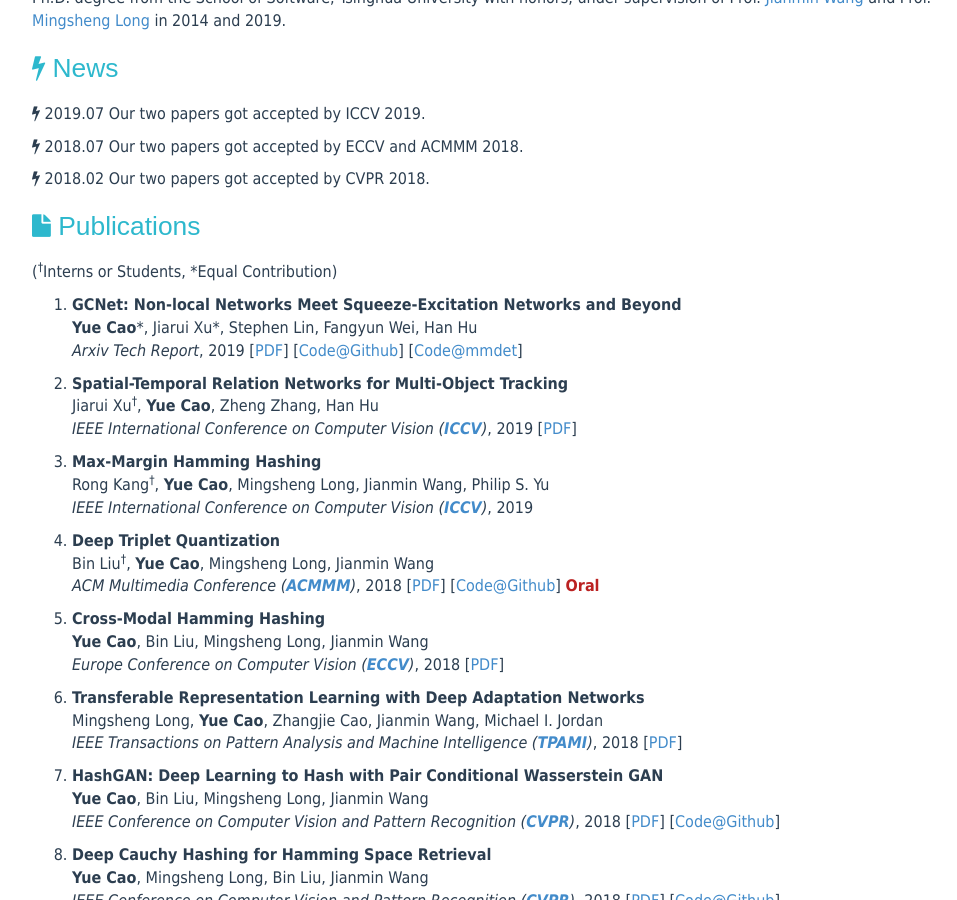
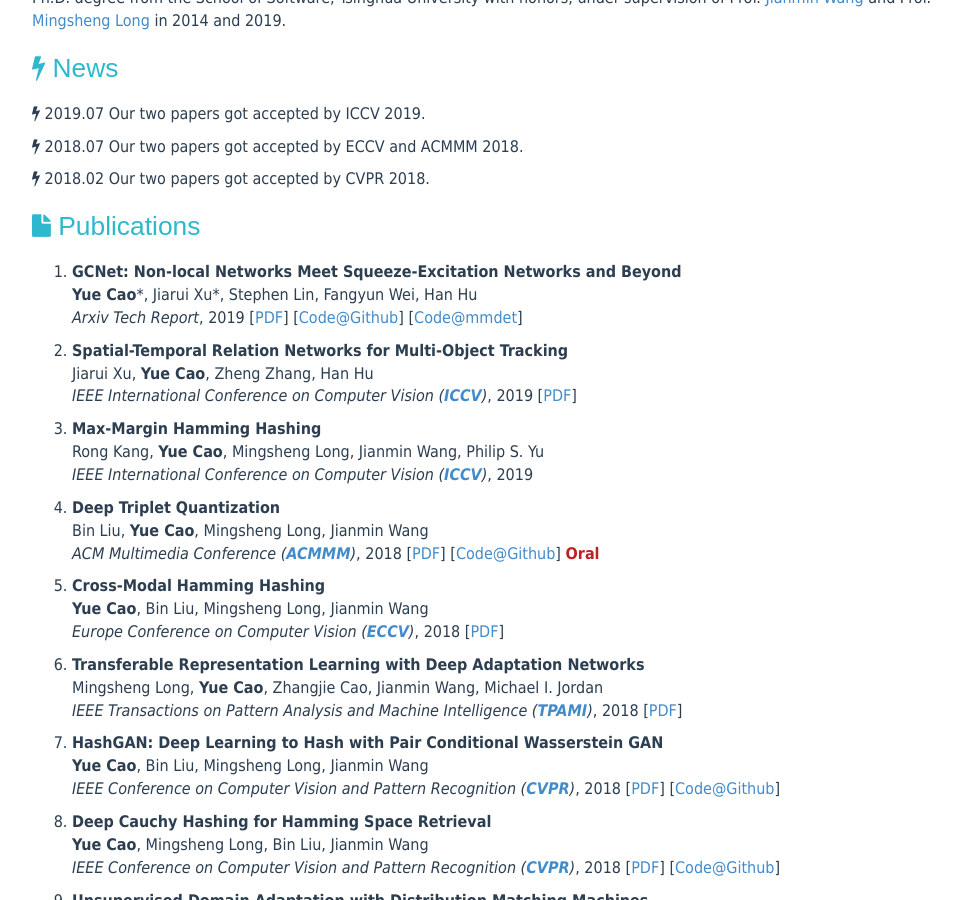
Before and after one commit to caoyue10/caoyue10.github.io, a Jekyll site: the page built from index.html, in a window 1280 px wide and 900 px high, scrolled down 351 px. Shown: the whole window, without its empty margins (138-1095 px from the left). Built offline with Jekyll 4.4.1, drawn with Linux system fonts in a browser that asks for light colours; the list of posts is cut into pages by our own code; some of the changed lines change nothing that is shown.

Commit message:
Update index.html

```diff
--- a/index.html
+++ b/index.html
@@ -34,7 +34,6 @@
     <header>
         <h1><i class="fa fa-file"></i> Publications </h1>
     </header>
-    <p>(<sup><span>&#8224;</span></sup>Interns or Students, *Equal Contribution)</p>
     <ol>
 	<li><p><strong>GCNet: Non-local Networks Meet Squeeze-Excitation Networks and Beyond</strong><br>
             <strong>Yue Cao</strong>*, Jiarui Xu*, Stephen Lin, Fangyun Wei, Han Hu<br>
@@ -42,17 +41,17 @@
             </p>
         </li>
 	<li><p><strong>Spatial-Temporal Relation Networks for Multi-Object Tracking </strong><br>
-            Jiarui Xu<sup><span>&#8224;</span></sup>, <strong>Yue Cao</strong>, Zheng Zhang, Han Hu<br>
+            Jiarui Xu, <strong>Yue Cao</strong>, Zheng Zhang, Han Hu<br>
 	    <em>IEEE International Conference on Computer Vision (<a href="http://iccv2019.thecvf.com/"><strong>ICCV</strong></a>)</em>, 2019 [<a href="https://arxiv.org/pdf/1904.11489.pdf">PDF</a>]
             </p>
         </li>
 	<li><p><strong>Max-Margin Hamming Hashing</strong><br>
-            Rong Kang<sup><span>&#8224;</span></sup>, <strong>Yue Cao</strong>, Mingsheng Long, Jianmin Wang, Philip S. Yu<br>
+            Rong Kang, <strong>Yue Cao</strong>, Mingsheng Long, Jianmin Wang, Philip S. Yu<br>
 	    <em>IEEE International Conference on Computer Vision (<a href="http://iccv2019.thecvf.com/"><strong>ICCV</strong></a>)</em>, 2019
             </p>
         </li>
 	<li><p><strong>Deep Triplet Quantization</strong><br>
-            Bin Liu<sup><span>&#8224;</span></sup>, <strong>Yue Cao</strong>, Mingsheng Long, Jianmin Wang<br>
+            Bin Liu, <strong>Yue Cao</strong>, Mingsheng Long, Jianmin Wang<br>
             <em>ACM Multimedia Conference (<a href="http://www.acmmm.org/2018/"><strong>ACMMM</strong></a>)</em>, 2018 [<a href="doc/deep-triplet-quantization-acmmm18.pdf">PDF</a>] [<a href="https://github.com/thulab/DeepHash">Code@Github</a>]
 		<span class="highlight"><strong>Oral</strong></span>
             </p>
```
